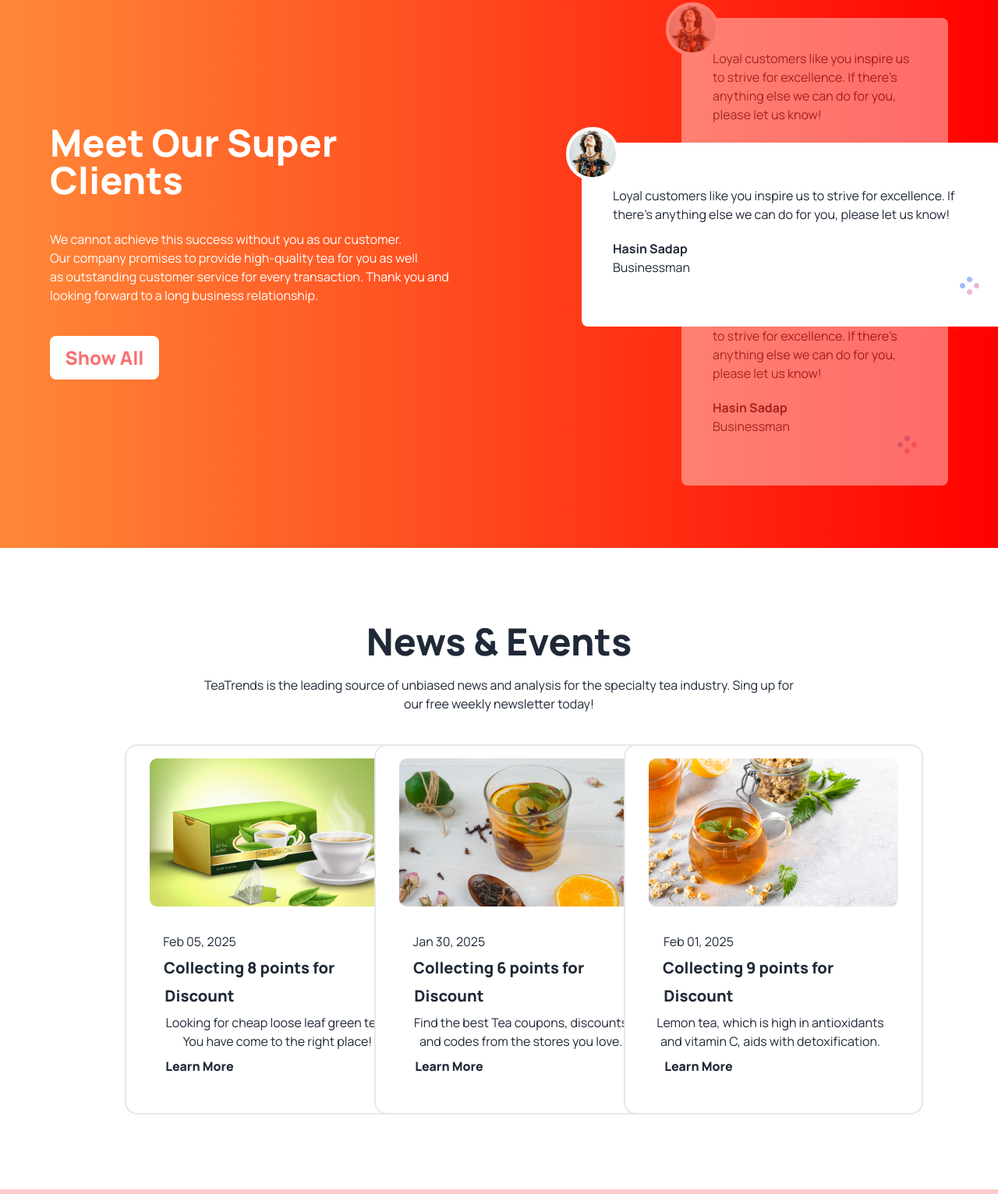
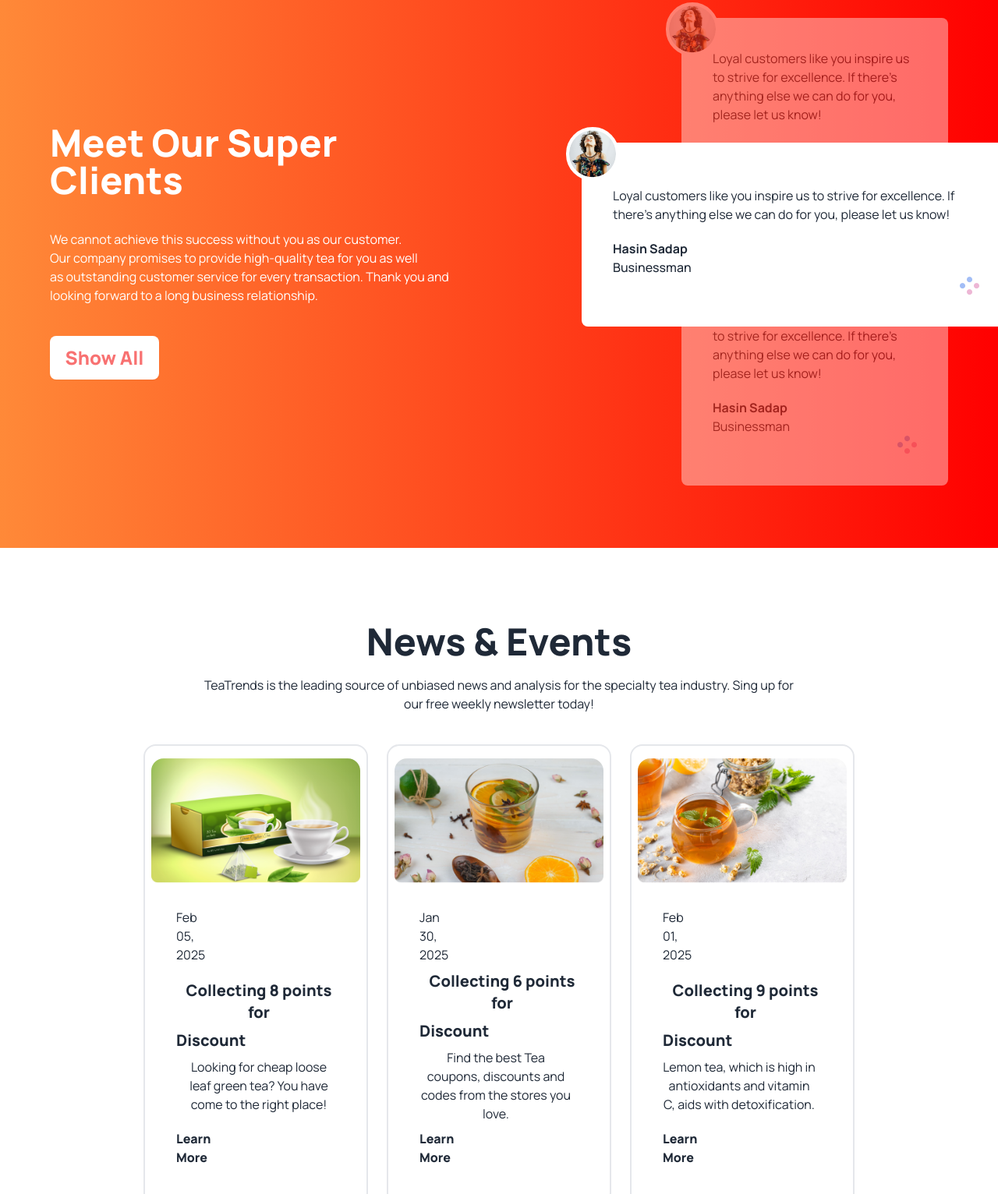
Before and after one commit to Hasin2008/tea-house-with-daisyui, a plain HTML site: page index.html in a window 1280 px wide. Shown: the part 2113-3645 px from the top of the page at 78% size. Drawn offline with nearby package versions, Linux system fonts and the light colour scheme.

Commit message:
added some padding & margin

```diff
--- a/index.html
+++ b/index.html
@@ -157,8 +157,7 @@
             </div>
         </section>
         <!-- Super Client Section -->
-        <section
-            class="my-24 flex flex-col lg:flex-row gap-12 bg-gradient-to-r from-gradient-start to-gradient-end px-16 py-20">
+        <section class="my-24 flex flex-col lg:flex-row gap-12 bg-gradient-to-r from-gradient-start to-gradient-end px-16 py-20">
             <div class="flex lg:pr-28 items-center">
                 <div class="space-y-10">
                     <h2 class="text-5xl font-extrabold text-white">Meet Our Super
@@ -179,7 +178,7 @@
             <!-- Review container -->
             <div class="relative">
                 <!--next review -->
-                <div class="relative z-10 opacity-40 mb-16 p-10 rounded-lg bg-white">
+                <div class="relative z-10 opacity-40 mb-10 lg:mb-16 lg:p-10 p-1 rounded-lg bg-white">
                     <img class="absolute -top-5 -left-5 border-4 border-white rounded-full bg-white"
                         src="images/client.png" alt="">
                     <p>Loyal customers like you inspire us to strive for excellence. If there’s anything else we can do
@@ -191,19 +190,19 @@
                     </div>
                 </div>
                 <!-- current review -->
-                <div class="absolute z-20 top-40 -left-32 lg:w-[550px] lg:p-10 p-20 rounded-lg bg-white">
+                <div class="lg:absolute z-20 mb-10 top-40 -left-32 lg:w-[550px] lg:p-10 p-1 rounded-lg bg-white">
                     <img class="absolute -top-5 -left-5 border-4 border-white rounded-full bg-white"
                         src="images/client.png" alt="">
                     <p class="pt-4">Loyal customers like you inspire us to strive for excellence. If there’s anything
                         else we can do for you, please let us know!</p>
                     <h4 class="font-bold mt-5">Hasin Sadap</h4>
-                    <p class="font--medium">Businessman</p>
+                    <p class="font-medium">Businessman</p>
                     <div class="flex justify-end">
                         <img src="images/circles.png" alt="">
                     </div>
                 </div>
                 <!-- Privious review -->
-                <div class="relative z-10 opacity-40 p-10 rounded-lg bg-white">
+                <div class="relative z-10 opacity-40 lg:p-10 p-1 rounded-lg bg-white">
                     <img class="absolute -top-5 -left-5 border-4 border-white rounded-full bg-white"
                         src="images/client.png" alt="">
                     <p>Loyal customers like you inspire us to strive for excellence. If there’s anything else we can do
@@ -217,12 +216,12 @@
             </div>
         </section>
         <!-- News & Event Section -->
-        <section class="text-center">
+        <section class="text-center px-6">
             <h2 class="text-5xl font-extrabold mb-5">News & Events</h2>
             <p class="max-w-3xl mx mx-auto mb-10">TeaTrends is the leading source of unbiased news and analysis for the
                 specialty tea industry. Sing up for our free weekly newsletter today!</p>
-            <div class="lg:px-40 grid grid-cols-1 md:grid-cols-2 lg:grid-cols-3">
-                <div class="card bg-base-100 w-96 border-2 border-grey lg:px-2 lg:py-4">
+            <div class="lg:px-40 grid gap-6 grid-cols-1 md:grid-cols-2 lg:grid-cols-3">
+                <div class="card bg-base-100 border-2 border-grey lg:px-2 lg:py-4">
                     <figure>
                         <img src="images/news-1.png" alt="Shoes" />
                     </figure>
@@ -237,7 +236,7 @@
                         <h4 class="font-extrabold mr-48">Learn More</h4>
                     </div>
                 </div>
-                <div class="card bg-base-100 w-96 border-2 border-grey lg:px-2 lg:py-4">
+                <div class="card bg-base-100 border-2 border-grey lg:px-2 lg:py-4">
                     <figure>
                         <img src="images/news-2.png" alt="Shoes" />
                     </figure>
@@ -252,7 +251,7 @@
                         <h4 class="font-extrabold mr-48">Learn More</h4>
                     </div>
                 </div>
-                <div class="card bg-base-100 w-96 border-2 border-grey lg:px-2 lg:py-4">
+                <div class="card bg-base-100 border-2 border-grey lg:px-2 lg:py-4">
                     <figure>
                         <img src="images/news-3.png" alt="Shoes" />
                     </figure>
@@ -270,7 +269,7 @@
             </div>
         </section>
     </main>
-    <footer class="px-4 lg:px-48 py-10 bg-red-200 text-base-content">
+    <footer class="px-8 lg:px-48 py-10 bg-red-200 text-base-content">
         <div class="flex justify-between my-24">
             <img src="images/cup.png" alt="">
             <p class="mr-52">
@@ -315,7 +314,7 @@
                 </fieldset>
             </form>
         </div>
-        <aside class="mt-10 text-center">
+        <aside class="mt-10 lg:text-center">
             <p class="font-extrabold">Copyright © 2025 - All right reserved by Hasin Industries Ltd.</p>
         </aside>
     </footer>
```
